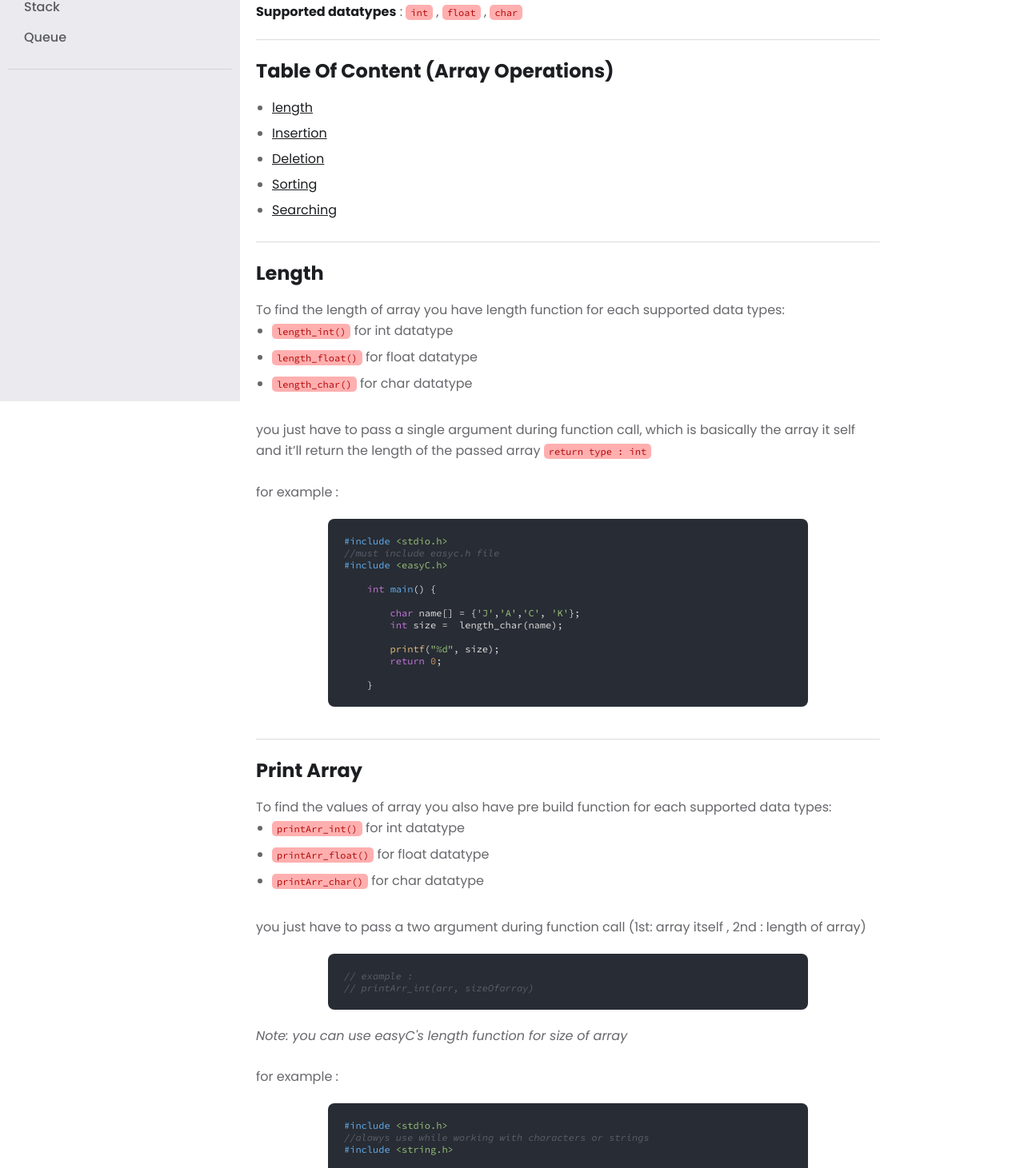
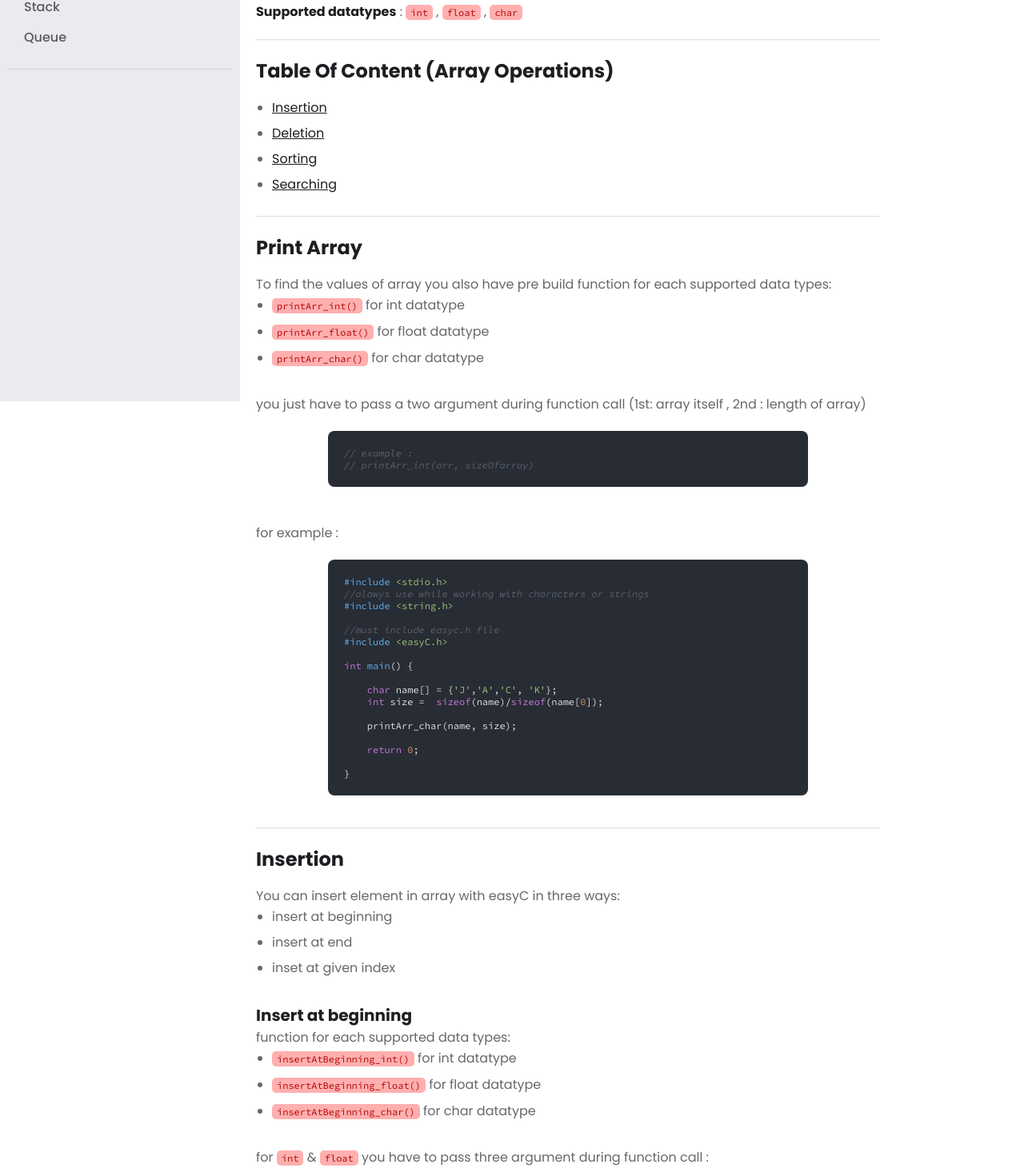
Before and after one commit to Harshkhanagwal/easyc-website, a React (Vite) app: page /guide/array in a window 1280 px wide. Shown: the part 298-1759 px from the top of the page at 80% size. Built offline with nearby package versions, Linux system fonts and the light colour scheme.

Commit message:
Some minor update in array

```diff
--- a/src/Pages/Subpages/Array.jsx
+++ b/src/Pages/Subpages/Array.jsx
@@ -14,7 +14,7 @@ const Array = () => {
     int main() {
 
         char name[] = {'J','A','C', 'K'};
-        int size =  length_char(name);
+        int size =  sizeof(name)/sizeof(name[0]);
 
         printf("%d", size);
         return 0;
@@ -37,7 +37,7 @@ const Array = () => {
 int main() {
 
     char name[] = {'J','A','C', 'K'};
-    int size =  length_char(name);
+    int size =  sizeof(name)/sizeof(name[0]);
 
     printArr_char(name, size);
 
@@ -57,7 +57,7 @@ int main() {
 int main() {
 
     int arr[] = {1,2,3,4,5};
-    int size =  length_int(arr);
+    int size = sizeof(name)/sizeof(name[0]);
 
     int value = 0;
 
@@ -107,7 +107,7 @@ int main() {
 int main() {
 
     int arr[] = {1,2,3,4,5};
-    int size =  length_int(arr);
+    int size =  sizeof(arr)/sizeof(arr[0]);
 
     int value = 6;
 
@@ -157,7 +157,7 @@ int main() {
 int main() {
 
     int arr[] = {1,2,4,5};
-    int size =  length_int(arr);
+    int size =  sizeof(arr)/sizeof(arr[0]);
     int index = 2;
     int value = 3;
 
@@ -206,7 +206,7 @@ int main() {
 int main() {
 
     int arr[] = {1,2,3,4,5};
-    int size =  length_int(arr);
+    int size =  sizeof(arr)/sizeof(arr[0]);
 
     //this function also update the value of size variable with current size or length of array
     deleteFromBeginning_int(arr, &size);
@@ -248,7 +248,7 @@ int main() {
 int main() {
 
     int arr[] = {1,2,3,4,5};
-    int size =  length_int(arr);
+    int size =  sizeof(arr)/sizeof(arr[0]);
 
     //this function also update the value of size variable with current size or length of array
     deleteFromEnd_int(arr, &size);
@@ -288,7 +288,7 @@ int main() {
 int main() {
 
     int arr[] = {1,2,3,4,5};
-    int size =  length_int(arr);
+    int size =  sizeof(arr)/sizeof(arr[0]);
     int index = 0;
 
     //this function also update the value of size variable with current size or length of array
@@ -331,7 +331,7 @@ int main() {
 int main() {
 
     int arr[] = {1, 4, 2, 3, 6, 5};
-    int size =  length_char(arr);
+    int size =  sizeof(arr)/sizeof(arr[0]);
 
     sort_int(arr, size);
 
@@ -351,7 +351,7 @@ int main() {
     int arr[] = {23, 43, 5, 8, 9};
 
     //length function is also from easyC
-    int size = length_int(arr);
+    int size = sizeof(arr)/sizeof(arr[0]);
 
     // the search function will return the index of searched value
     int indexOfSearchedValue = search_int(arr, 5, size);
@@ -381,7 +381,6 @@ int main() {
 
                     <h2>Table Of Content (Array Operations)</h2>
                     <ul>
-                        <li><a href="#length">length</a></li>
                         <li><a href="#insertion">Insertion</a></li>
                         <li><a href="#deletion">Deletion</a></li>
                         <li><a href="#sorting">Sorting</a></li>
@@ -389,20 +388,7 @@ int main() {
                     </ul>
                     <hr />
 
-                    <h2 id='length'>Length</h2>
-                    <p>To find the length of array you have length function for each supported data types:</p>
-                    <ul>
-                        <li><Highlight value={"length_int()"} /> for int datatype</li>
-                        <li><Highlight value={"length_float()"} /> for float datatype</li>
-                        <li><Highlight value={"length_char()"} /> for char datatype</li>
-                    </ul>
-                    <br />
-                    <p>you just have to pass a single argument during function call, which is basically the array it self and it’ll return the length of the passed array <Highlight value={"return type : int"} /> </p>
-                    <br />
-                    <p>for example :</p>
-                    <Codebx code={length} />
 
-                    <hr />
 
                     <h2 id='print-array'>Print Array</h2>
                     <p>To find the  values of array you also have pre build function for each supported data types:</p>
@@ -414,7 +400,6 @@ int main() {
                     <br />
                     <p>you just have to pass a two argument during function call (1st: array itself , 2nd : length of array)</p>
                     <Codebx code={array_ex} />
-                    <p><i>Note: you can use easyC's length function for size of array</i></p>
                     <br />
                     <p>for example :</p>
                     <Codebx code={length_char} />
@@ -445,7 +430,6 @@ int main() {
                         <li>3rd: value to be added</li>
                     </ul>
                     <Codebx code={printArr_int} />
-                    <p><i>Note: you can use easyC's length function for size of array</i></p>
                     <br />
                     <p>for example:</p>
                     <Codebx code={length_int} />
@@ -507,7 +491,6 @@ int main() {
                         <li>4th : index where you want to add value</li>
                     </ul>
                     <Codebx code={index_ex} />
-                    <p><i>Note: you can use easyC’s length function for size of array</i></p>
                     <br />
                     <p>for example:</p>
                     <Codebx code={insertAtIndex_int} />
@@ -548,7 +531,6 @@ int main() {
                         <li>2nd : this is an pointer based argument so you need to pass address of variable which is holding the length of variable (example : <Highlight value={"&size"} />)</li>
                     </ul>
                     <Codebx code={delete_ex} />
-                    <p><i>Note: you can use easyC's length function for size of array</i></p>
                     <br />
                     <p>for example:</p>
                     <Codebx code={deleteFromBeginning_int} />
@@ -579,7 +561,7 @@ int main() {
                     <br />
 
                     <h3>Deletion from Index</h3>
-                    <p>unction for each supported data types:</p>
+                    <p>Function for each supported data types:</p>
                     <ul>
                         <li><Highlight value={"deleteFromIndex_int()"} /> for int datatype</li>
                         <li><Highlight value={"deleteFromIndex_float"} /> for float datatype</li>
@@ -594,7 +576,6 @@ int main() {
                         <li>3rd : index of the position in the array from which you want to delete the value.</li>
                     </ul>
                     <Codebx code={del_index_ex} />
-                    <p><i>Note: you can use easyC’s length function for size of array</i></p>
                     <br />
 
                     <p>for example:</p>
@@ -652,7 +633,6 @@ int main() {
 
                     <p>for example:</p>
                     <Codebx code={search}></Codebx>
-                    <p><i>Note: you can use easyC’s length function for size of array</i></p>
 
 
 
--- a/src/Pages/Subpages/Installation.jsx
+++ b/src/Pages/Subpages/Installation.jsx
@@ -43,7 +43,7 @@ const Installation = () => {
                     <ol>
                     <li><p>Unzip the downloaded zip file. </p></li>
                     <li><p>Copy <Highlight value="easyc.h"  /> file.</p></li>
-                    <li><p>Go to bin folder {`(`} which is added in environment variable {`)`} and paste it : {`(`} In most of the cases the path is : <Highlight value=" C:\MinGW\bin"/> {`)`}.</p></li>
+                    <li><p>Go to include fo lder  {`(`} which is added in environment variable {`)`} and paste it : {`(`} In most of the cases the path is : <Highlight value=" C:\MinGW\include"/> {`)`}.</p></li>
                     <li><p>Try Hello World program  with easyc.</p></li>
                     </ol>
                     <Codebx code={hello}/>
```
